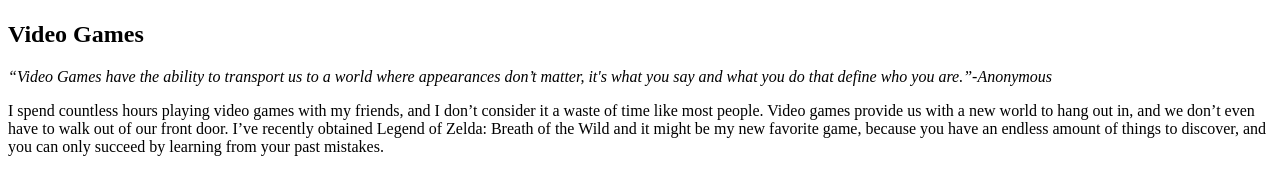
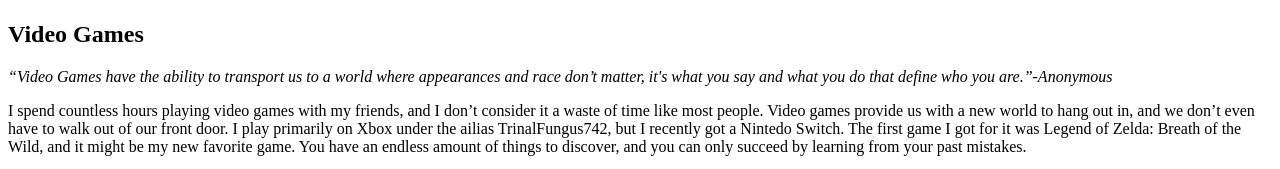
Before and after one commit to DerekSchindler/MyWebsiteRepo, a plain HTML site: page Interests.html in a window 1280 px wide. Shown: the part 900-1069 px from the top of the page. Drawn offline with Linux system fonts and the light colour scheme; grey boxes are pictures that could not be loaded.

Commit message:
Changed the wording of some of the content in the Interests page

```diff
--- a/Interests.html
+++ b/Interests.html
@@ -30,9 +30,10 @@
     <section>
       <img src="https://lh3.googleusercontent.com/5zySkaFCYzCMyUTTliNmoUeGoFcGj7a_6oFOqEi2ZWf7AB2zVmKyfJSdTlwMDzpDma37Eev_XLzcntgkMTSjMALfEsNGcx4AKbG353lg" alt="A variety of games that the author enjoys.">
       <h2 id="VideoGames">Video Games</h2>
-      <em>“Video Games have the ability to transport us to a world where appearances don’t matter, it's what you say and what you do that define who you are.”-Anonymous</em>
-      <p>I spend countless hours playing video games with my friends, and I don’t consider it a waste of time like most people. Video games provide us with a new world to hang out in, and we don’t even have to walk out of our front door. I’ve
-        recently obtained Legend of Zelda: Breath of the Wild and it might be my new favorite game, because you have an endless amount of things to discover, and you can only succeed by learning from your past mistakes. </p>
+      <em>“Video Games have the ability to transport us to a world where appearances and race don’t matter, it's what you say and what you do that define who you are.”-Anonymous</em>
+      <p>I spend countless hours playing video games with my friends, and I don’t consider it a waste of time like most people. Video games provide us with a new world to hang out in, and we don’t even have to walk out of our front door. I play
+        primarily on Xbox under the ailias TrinalFungus742, but I recently got a Nintedo Switch. The first game I got for it was Legend of Zelda: Breath of the Wild, and it might be my new favorite game. You have an endless amount of things to
+        discover, and you can only succeed by learning from your past mistakes. </p>
     </section>
     <section>
       <figure>
```
